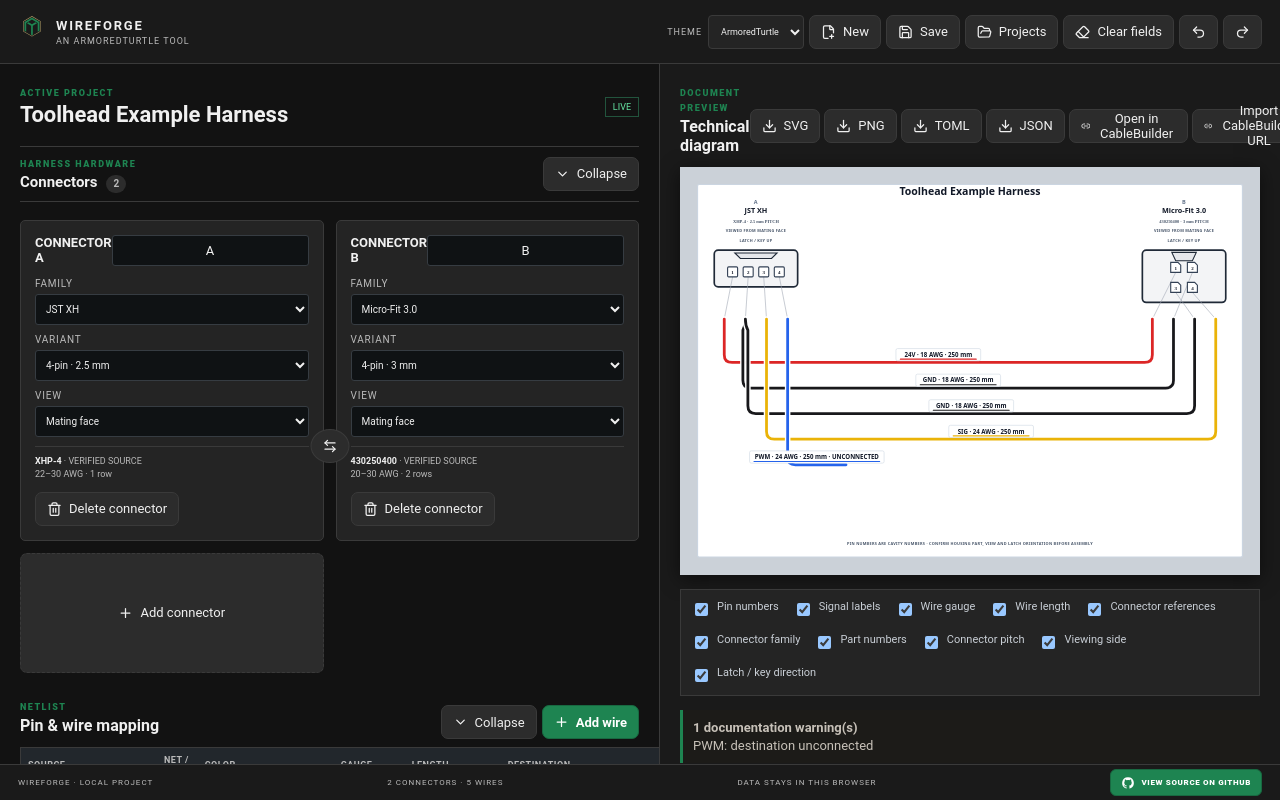
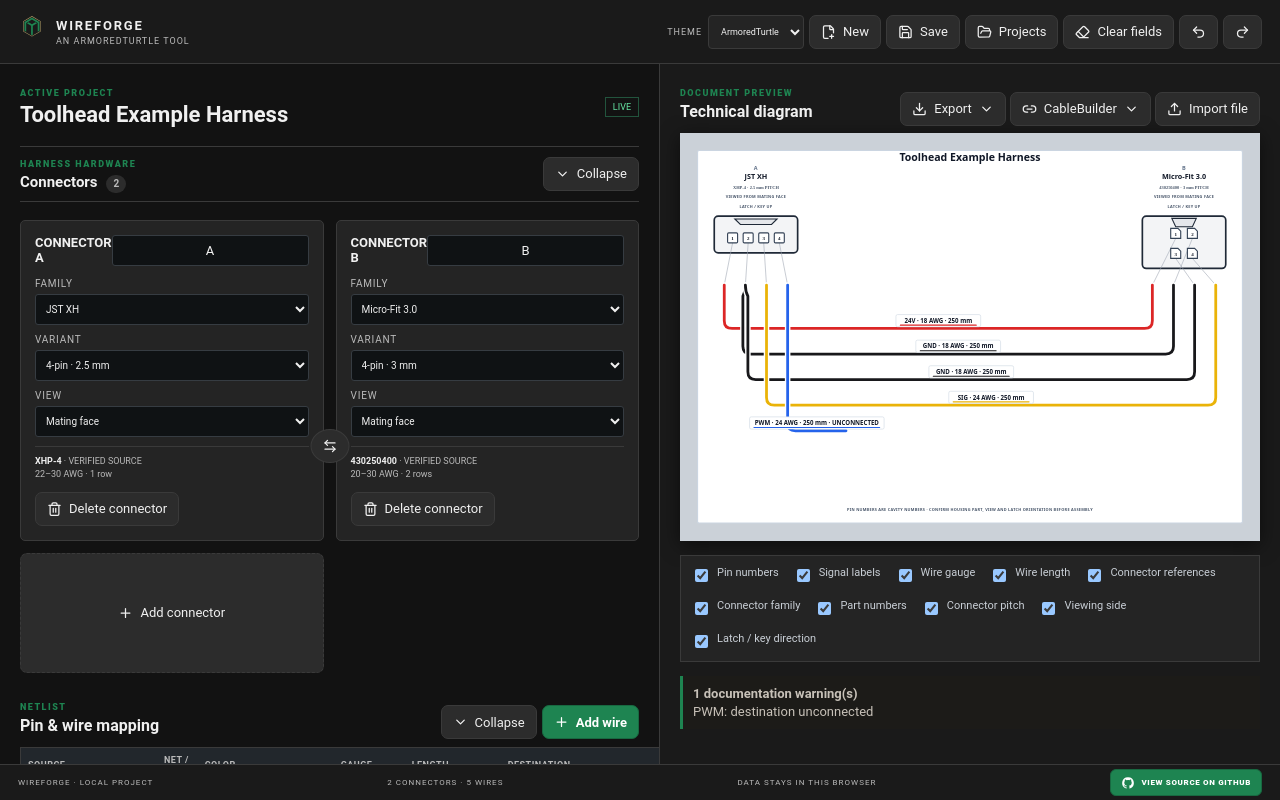
Before and after one commit to ArmoredTurtle/wireforge, a Next.js app: page / in a window 1280 px wide. Built offline with nearby package versions, Linux system fonts and the light colour scheme.

Commit message:
Group export and CableBuilder actions

```diff
--- a/src/app/globals.css
+++ b/src/app/globals.css
@@ -394,6 +394,54 @@ html[data-theme="slate"] .app-footer {
 .exports {
   display: flex;
   gap: 4px;
+}
+.action-menu {
+  position: relative;
+}
+.action-menu summary {
+  list-style: none;
+  color: var(--text);
+  background: var(--panel2);
+  border: 1px solid var(--line);
+  height: 34px;
+  padding: 0 11px;
+  display: inline-flex;
+  align-items: center;
+  gap: 7px;
+  cursor: pointer;
+  border-radius: 7px;
+  white-space: nowrap;
+}
+.action-menu summary::-webkit-details-marker {
+  display: none;
+}
+.action-menu summary:hover,
+.action-menu[open] summary {
+  border-color: #646d76;
+  background: color-mix(in srgb, var(--panel2) 82%, white);
+}
+.action-menu summary svg {
+  width: 15px;
+}
+.action-menu-items {
+  position: absolute;
+  z-index: 10;
+  top: calc(100% + 4px);
+  right: 0;
+  min-width: 150px;
+  padding: 4px;
+  display: grid;
+  gap: 2px;
+  background: var(--panel);
+  border: 1px solid var(--line);
+  border-radius: 7px;
+  box-shadow: 0 8px 24px #0008;
+}
+.action-menu-items button {
+  width: 100%;
+  justify-content: flex-start;
+  border: 0;
+  border-radius: 4px;
 }
 .canvas {
   background: #cbd1d8;
--- a/src/components/WireforgeApp.tsx
+++ b/src/components/WireforgeApp.tsx
@@ -259,6 +259,13 @@ export function WireforgeApp() {
         ? `CableBuilder project imported. ${result.warnings.join(" ")}`
         : "CableBuilder project imported successfully.",
     );
+  };
+  const menuAction = (
+    event: React.MouseEvent<HTMLButtonElement>,
+    action: () => void,
+  ) => {
+    event.currentTarget.closest("details")?.removeAttribute("open");
+    action();
   };
   return (
     <main>
@@ -814,21 +821,30 @@ export function WireforgeApp() {
               <h2>Technical diagram</h2>
             </div>
             <div className="exports">
-              <button onClick={exportSvg}>
+              <details className="action-menu">
+                <summary>
+                  <Download />
+                  Export
+                  <ChevronDown />
+                </summary>
+                <div className="action-menu-items">
+                  <button onClick={(event) => menuAction(event, exportSvg)}>
                     <Download />
                     SVG
                   </button>
-              <button onClick={exportPng}>
+                  <button onClick={(event) => menuAction(event, exportPng)}>
                     <Download />
                     PNG
                   </button>
                   <button
-                onClick={() =>
+                    onClick={(event) =>
+                      menuAction(event, () =>
                         download(
                           `${p.name}.toml`,
                           new Blob([serializeProject(p)], {
                             type: "application/toml",
                           }),
+                        ),
                       )
                     }
                   >
@@ -836,29 +852,42 @@ export function WireforgeApp() {
                     TOML
                   </button>
                   <button
-                onClick={() =>
+                    onClick={(event) =>
+                      menuAction(event, () =>
                         download(
                           `${p.name}.json`,
                           new Blob([serializeProjectJson(p)], {
                             type: "application/json",
                           }),
+                        ),
                       )
                     }
                   >
                     <Download />
                     JSON
                   </button>
-              <button onClick={openCableBuilder}>
+                </div>
+              </details>
+              <details className="action-menu">
+                <summary>
                   <Link2 />
-                Open in CableBuilder
+                  CableBuilder
+                  <ChevronDown />
+                </summary>
+                <div className="action-menu-items">
+                  <button onClick={(event) => menuAction(event, openCableBuilder)}>
+                    <Link2 />
+                    Open
                   </button>
-              <button onClick={importCableBuilder}>
+                  <button onClick={(event) => menuAction(event, importCableBuilder)}>
                     <Link2 />
-                Import CableBuilder URL
+                    Import URL
                   </button>
+                </div>
+              </details>
               <button onClick={() => fileRef.current?.click()}>
                 <Upload />
-                Import
+                Import file
               </button>
               <input
                 ref={fileRef}
```
Lines whose indentation alone changed are shown as unchanged.
